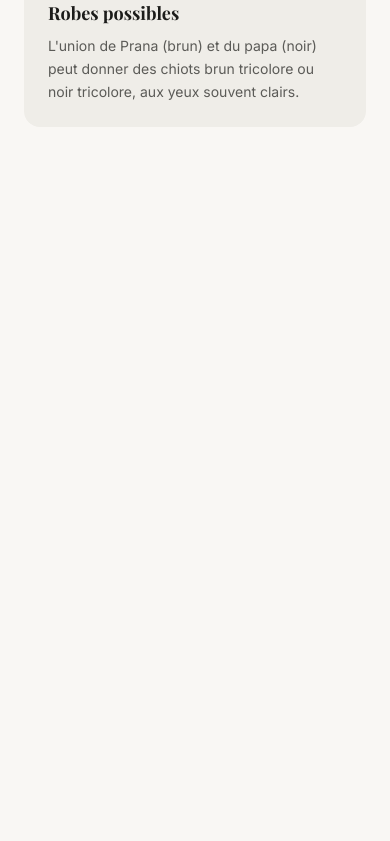
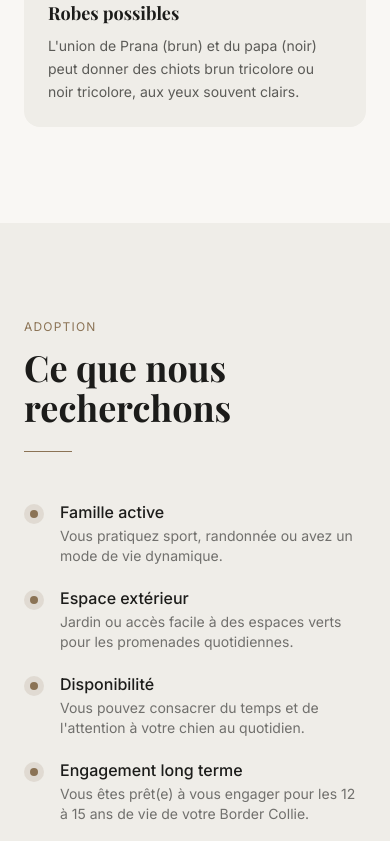
Before and after one commit to marcdebiolley/prana, a Next.js app: page / in a window 390 px wide. Shown: the part 4215-5056 px from the top of the page. Before the commit the page ends 4438 px from the top, so only its background shows below. Built offline with nearby package versions, Linux system fonts and the light colour scheme.

Commit message:
feat: add AdoptionInfo section with criteria and process steps

```diff
--- a/app/page.tsx
+++ b/app/page.tsx
@@ -3,6 +3,7 @@ import Hero from '@/components/Hero'
 import AboutPrana from '@/components/AboutPrana'
 import AboutFather from '@/components/AboutFather'
 import Litter from '@/components/Litter'
+import AdoptionInfo from '@/components/AdoptionInfo'
 
 export default function Home() {
   return (
@@ -12,6 +13,7 @@ export default function Home() {
       <AboutPrana />
       <AboutFather />
       <Litter />
+      <AdoptionInfo />
     </main>
   )
 }
--- /dev/null
+++ b/components/AdoptionInfo.tsx
@@ -0,0 +1,66 @@
+import FadeInSection from './FadeInSection'
+
+const criteria = [
+  { label: 'Famille active', desc: 'Vous pratiquez sport, randonnée ou avez un mode de vie dynamique.' },
+  { label: 'Espace extérieur', desc: "Jardin ou accès facile à des espaces verts pour les promenades quotidiennes." },
+  { label: 'Disponibilité', desc: "Vous pouvez consacrer du temps et de l'attention à votre chien au quotidien." },
+  { label: 'Engagement long terme', desc: "Vous êtes prêt(e) à vous engager pour les 12 à 15 ans de vie de votre Border Collie." },
+  { label: 'Stimulation mentale', desc: "Vous souhaitez pratiquer un sport canin, de l'agility ou du training régulier." },
+]
+
+export default function AdoptionInfo() {
+  return (
+    <section id="adoption" className="bg-bg-alt py-24 px-6">
+      <div className="max-w-6xl mx-auto">
+
+        <FadeInSection>
+          <p className="font-sans text-xs tracking-widest uppercase text-accent mb-3">Adoption</p>
+          <h2 className="font-serif text-4xl md:text-5xl font-bold text-text mb-6">Ce que nous recherchons</h2>
+          <div className="w-12 h-px bg-accent mb-12" />
+        </FadeInSection>
+
+        <div className="grid md:grid-cols-2 gap-12 items-start">
+
+          <FadeInSection delay={0.1}>
+            <ul className="space-y-5">
+              {criteria.map((item) => (
+                <li key={item.label} className="flex gap-4">
+                  <span className="mt-1 w-5 h-5 flex-shrink-0 rounded-full bg-accent/15 flex items-center justify-center">
+                    <span className="w-2 h-2 rounded-full bg-accent" />
+                  </span>
+                  <div>
+                    <p className="font-sans font-medium text-text">{item.label}</p>
+                    <p className="font-sans text-sm text-text/60 mt-0.5">{item.desc}</p>
+                  </div>
+                </li>
+              ))}
+            </ul>
+          </FadeInSection>
+
+          <FadeInSection delay={0.2}>
+            <div className="bg-bg rounded-2xl p-8">
+              <h3 className="font-serif text-xl font-bold text-text mb-4">Le processus</h3>
+              <ol className="space-y-4">
+                {[
+                  'Soumettez votre candidature via le formulaire',
+                  'Nous étudions votre dossier avec soin',
+                  'Nous vous recontactons par email ou téléphone',
+                  'Une rencontre avec Prana et les chiots est organisée',
+                  'Remise du chiot accompagné de ses documents',
+                ].map((step, i) => (
+                  <li key={i} className="flex gap-4 items-start">
+                    <span className="flex-shrink-0 w-6 h-6 rounded-full bg-accent text-white text-xs font-sans font-medium flex items-center justify-center">
+                      {i + 1}
+                    </span>
+                    <p className="font-sans text-sm text-text/70 leading-relaxed">{step}</p>
+                  </li>
+                ))}
+              </ol>
+            </div>
+          </FadeInSection>
+
+        </div>
+      </div>
+    </section>
+  )
+}
```
